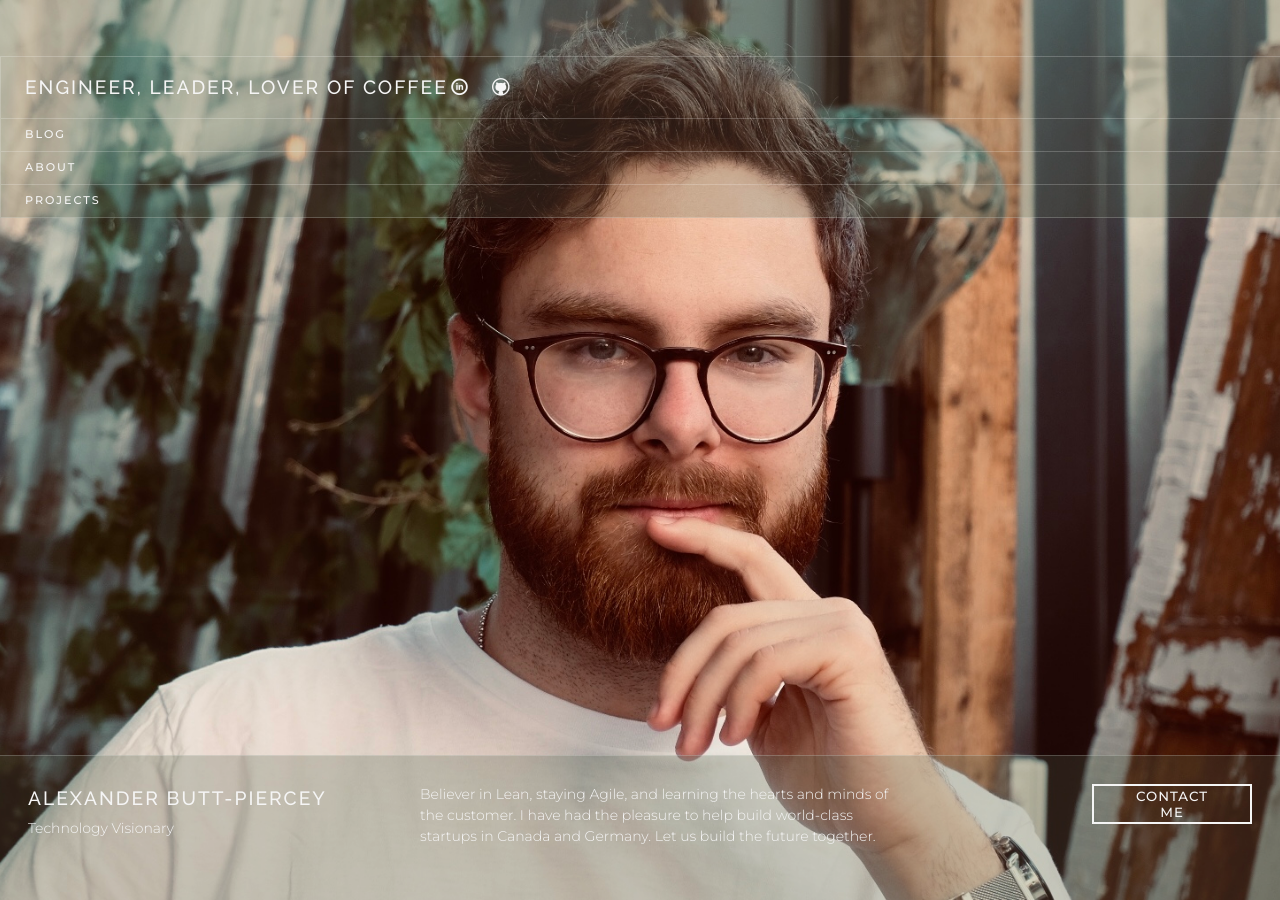
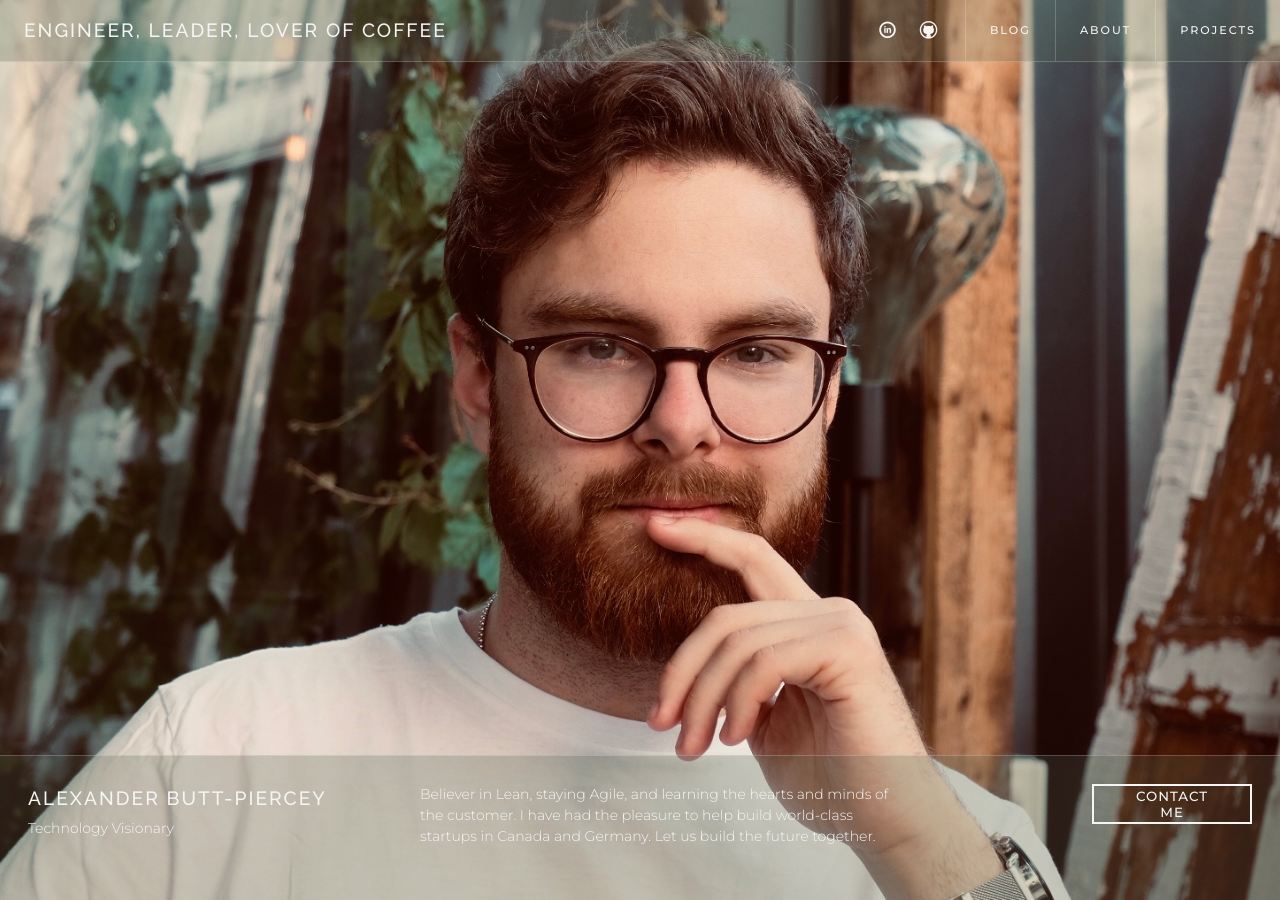
Before and after one commit to APiercey/apiercey.github.io, a Jekyll site: the page built from index.md, in a window 1280 px wide. Built offline with Jekyll 4.4.1, drawn with Linux system fonts in a browser that asks for light colours.

Commit message:
Finished mobile view

```diff
--- a/_layouts/home.html
+++ b/_layouts/home.html
@@ -11,24 +11,27 @@
     <header>
       <div class="content">
         <div class="title-bar">
-          <div class="branding">
-            <!-- <h1>Engineer, Leader, Lover of Coffee</h1> -->
+          <div class="toggle-bar">
             <div class="toggle item"><span>|||</span></div>
           </div>
-          <div class="nav">
-            <div class="item nav-branding">
-              <h1>Engineer, Leader, Lover of Coffee</h1>
-              <ul>
-                <li><span class="icon-linkedin-circled-1"></span></li>
-                <li><span class="icon-github-circled"></span></li>
-              </ul>
-            </div>
+          <div class="branding">
+            <h1>Engineer, Leader, Lover of Coffee</h1>
             <ul>
-              <li class="item"><a href="http://www.url.com" target="_blank">Blog</a></li>
-              <li class="item"><a href="http://www.url.com" target="_blank">About</a></li>
-              <li class="item"><a href="http://www.url.com" target="_blank">Projects</a></li>
+              <li><span class="icon-linkedin-circled-1"></span></li>
+              <li><span class="icon-github-circled"></span></li>
             </ul>
           </div>
+          <ul class="nav">
+            <li class="item">
+              <a href="http://www.url.com" target="_blank">Blog</a>
+            </li>
+            <li class="item">
+              <a href="http://www.url.com" target="_blank">About</a>
+            </li>
+            <li class="item">
+              <a href="http://www.url.com" target="_blank">Projects</a>
+            </li>
+          </ul>
         </div>
         <div class="simple-about">
           <div class="title">
--- a/_sass/header.scss
+++ b/_sass/header.scss
@@ -1,4 +1,5 @@
-$large-handheld: 730px;
+$medium-handheld: 730px;
+$large-handheld: 950px;
 $monitor: 1200px;
 
 header {
@@ -26,19 +27,19 @@
 
   .title-bar {
     flex-direction: column;
+
+    @media only screen and (min-width: $large-handheld) {
+      flex-direction: row;
+      border-bottom: $border;
+      justify-content: space-between;
+    }
   }
 
-  .branding {
+  .toggle-bar {
+    height: 4em;
     display: flex;
+    flex-direction: row-reverse;
     border-bottom: $border;
-    justify-content: flex-end;
-    height: 4em;
-    align-items: center;
-    flex-direction: row;
-
-    h1 {
-      padding-left: 1rem;
-    }
 
     .toggle {
       display: flex;
@@ -48,20 +49,20 @@
       span {
         transform: rotate(90deg);
       }
+    }
 
-      @media only screen and (min-width: $monitor) {
+    @media only screen and (min-width: $large-handheld) {
       display: none;
     }
   }
-  }
 
-  .nav {
+  .branding {
     display: flex;
+    border-bottom: $border;
     flex-direction: column;
 
-    .nav-branding {
     h1, ul {
-        padding: 1rem 0;
+      padding: 1rem 1.5rem;
     }
 
     ul {
@@ -72,20 +73,43 @@
     li {
       margin-right: 1rem;
     }
+
+    @media only screen and (min-width: $large-handheld) {
+      flex-direction: row;
+      justify-content: space-between;
+      border-bottom: none;
+      width: 100%;
+
+      li {
+        margin-right: 0;
+        margin-left: 1rem;
+      }
+    }
   }
 
-    > ul {
+  .nav {
+    display: flex;
+    flex-direction: column;
+
     li {
       display: flex;
       border-bottom: $border;
       height: 2rem;
+    }
+
+    @media only screen and (min-width: $large-handheld) {
+      flex-direction: row;
+
+      li {
+        height: 100%;
+        border-bottom: none;
+      }
     }
   }
 
   a {
     text-decoration: none;
     color: inherit;
-    }
   }
 
   .item {
@@ -94,7 +118,7 @@
     align-items: center;
     border-bottom: $border;
 
-    @media only screen and (min-width: $monitor) {
+    @media only screen and (min-width: $large-handheld) {
       display: flex;
       text-align: center;
       border-left: $border;
@@ -107,7 +131,7 @@
     color: $white;
     flex-direction: column;
 
-    @media only screen and (min-width: $large-handheld) {
+    @media only screen and (min-width: $medium-handheld) {
       flex-direction: row;
       justify-content: space-between;
       height: 9rem;
```
Lines whose indentation alone changed are shown as unchanged.
